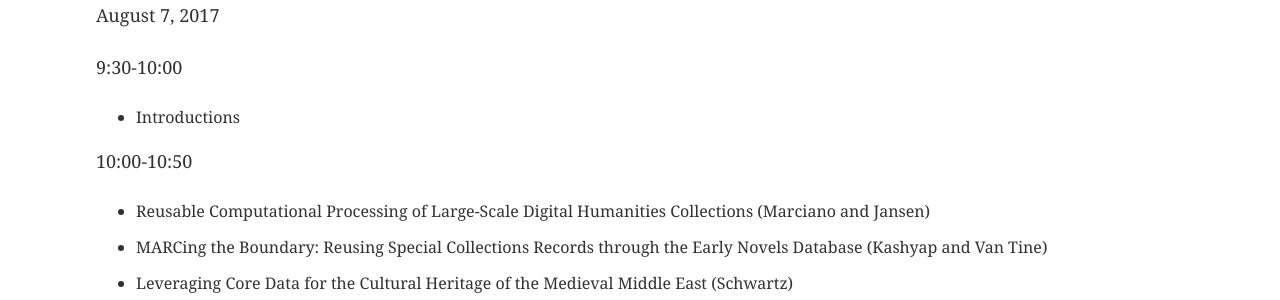
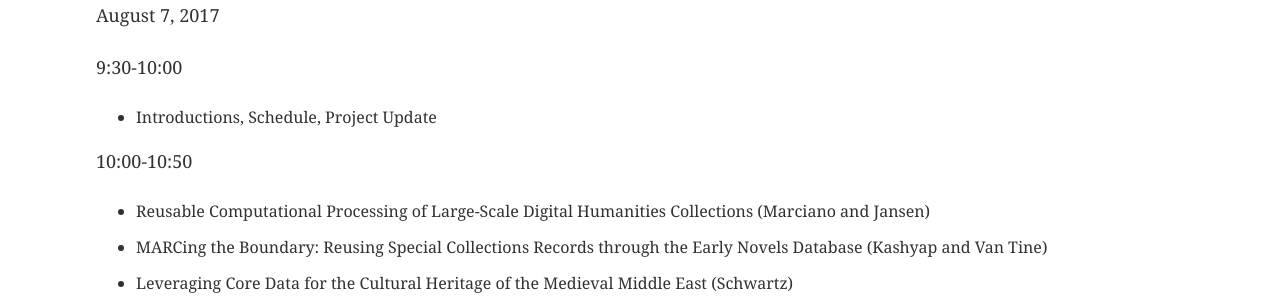
Before and after one commit to collectionsasdata/collectionsasdata.github.io, a Jekyll site: the page built from shapingdata_dh2017_schedule.md, in a window 1280 px wide. Shown: the part 388-688 px from the top of the page. Built offline with Jekyll 4.4.1, drawn with Linux system fonts in a browser that asks for light colours.

Commit message:
Update shapingdata_dh2017_schedule.md

```diff
--- a/shapingdata_dh2017_schedule.md
+++ b/shapingdata_dh2017_schedule.md
@@ -11,7 +11,7 @@ August 7, 2017
 
 9:30-10:00
 
-* Introductions
+* Introductions, Schedule, Project Update
 
 10:00-10:50
 
```
